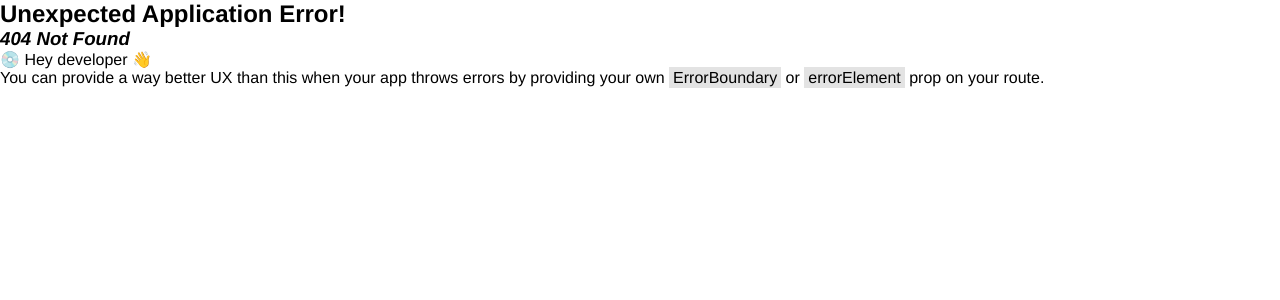
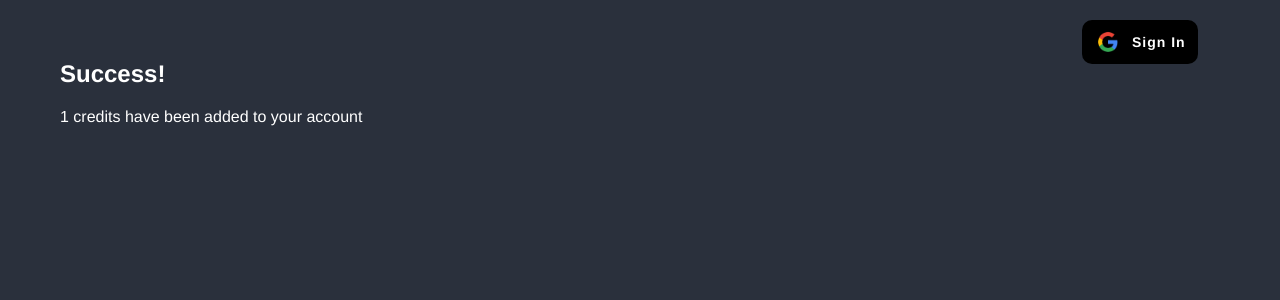
Before and after one commit to Lopez-Jordan/UC-Chatbot, a React (Vite) app in the folder client/: page /successfulPurchase/1/4235632 in a window 1280 px wide. Before the commit this address had no page. Shown: the top 300 px of the page. Built offline with nearby package versions, Linux system fonts and the light colour scheme.

Commit message:
added payment security feature

```diff
--- a/client/src/main.jsx
+++ b/client/src/main.jsx
@@ -25,7 +25,7 @@ const router = createBrowserRouter([
         element: <Purchase />
       },
       {
-        path: '/successfulPurchase/:credits',
+        path: '/successfulPurchase/:credits/4235632',
         element: <Success />
       },
       {
--- a/client/src/pages/success/Success.css
+++ b/client/src/pages/success/Success.css
@@ -0,0 +1,9 @@
+.successMain{
+    height: 100vh;
+    color: white;
+    padding: 60px;
+    background-color: #2a303c;;
+}
+.successMain > p{
+    margin-top: 20px;
+}
--- a/client/src/pages/success/Success.jsx
+++ b/client/src/pages/success/Success.jsx
@@ -16,7 +16,8 @@ export default function Success () {
     return (
         <>
             <section className='successMain'>
-                <h1>Success Page {credits}</h1>
+                <h1>Success!</h1>
+                <p>{ credits } credits have been added to your account</p>
             </section>
         </>
     );
```
Also changed, not shown: 1 other file (tests, documents, lock files or other folders).
